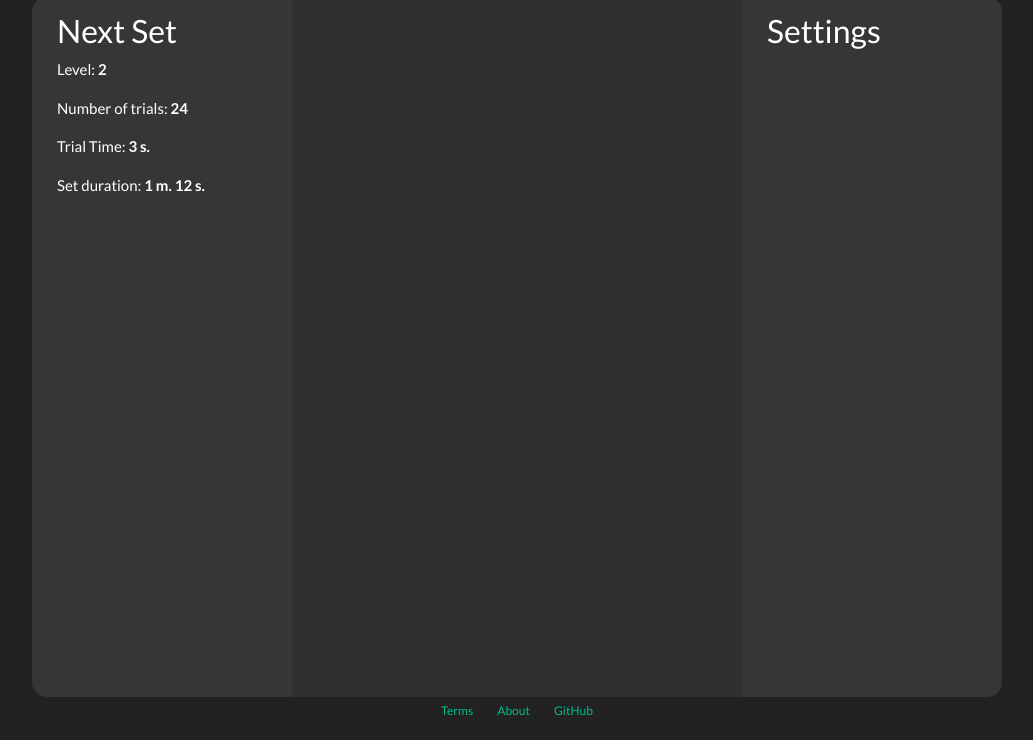
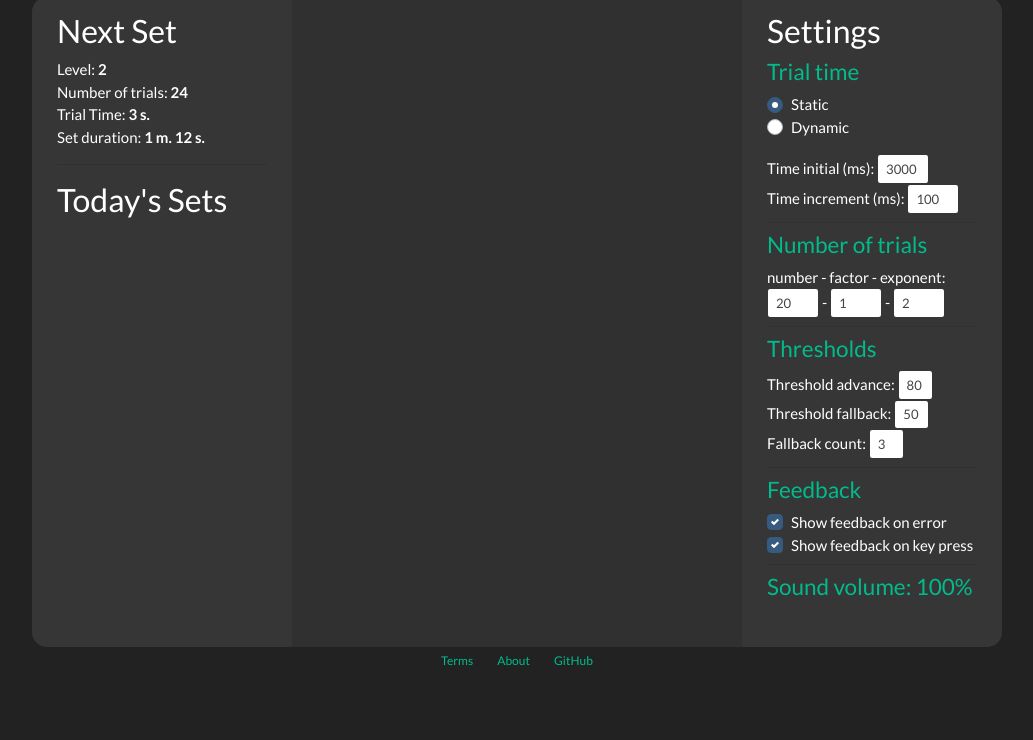
Before and after one commit to R9c8/dual-n-back-redux, a plain HTML site: page layouts/training.html in a window 1280 px wide. Shown: the part 88-828 px from the top of the page, without its empty margins (123-1156 px from the left). After the commit the page ends 800 px from the top, so only its background shows below. Drawn offline with Linux system fonts and the light colour scheme.

Commit message:
Layout update

```diff
--- a/layouts/css/main.css
+++ b/layouts/css/main.css
@@ -18,7 +18,7 @@ body {
 
 .main-content {
     width: 970px;
-    height: 700px;
+    height: 650px;
     background-color: #303030;
     border-radius: 15px;
     display: flex;
@@ -26,7 +26,7 @@ body {
 
 .left-sidebar {
     width: 260px;
-    height: 700px;
+    height: 650px;
     background-color: #363636;
     border-radius: 15px 0 0 15px;
     padding: 15px 25px;
@@ -34,10 +34,14 @@ body {
 
 .right-sidebar {
     width: 260px;
-    height: 700px;
+    height: 650px;
     background-color: #363636;
     border-radius: 0 15px 15px 0;
     padding: 15px 25px;
+}
+
+.settings-prop {
+    display: inline-block;
 }
 
 .game-content {
--- a/layouts/training.html
+++ b/layouts/training.html
@@ -15,14 +15,57 @@
         <div class="main-content">
           <div class="left-sidebar">
             <h3>Next Set</h3>
-            <p>Level: <span class="bold">2</span></p>
-            <p>Number of trials: <span class="bold">24</span></p>
-            <p>Trial Time: <span class="bold">3 s.</span></p>
-            <p>Set duration: <span class="bold">1 m. 12 s.</span></p>
+            <div>Level: <span class="bold">2</span></div>
+            <div>Number of trials: <span class="bold">24</span></div>
+            <div>Trial Time: <span class="bold">3 s.</span></div>
+            <div>Set duration: <span class="bold">1 m. 12 s.</span></div>
+            <hr class="my-3">
+            <h3>Today's Sets</h3>
           </div>
           <div class="game-content"></div>
           <div class="right-sidebar">
             <h3>Settings</h3>
+            <h4 style="color: #00bc8c;">Trial time</h4>
+            <div class="form-group">
+              <div class="custom-control custom-radio">
+                <input type="radio" id="customRadio1" name="customRadio" class="custom-control-input" checked="">
+                <label class="custom-control-label" for="customRadio1">Static</label>
+              </div>
+              <div class="custom-control custom-radio">
+                <input type="radio" id="customRadio2" name="customRadio" class="custom-control-input">
+                <label class="custom-control-label" for="customRadio2">Dynamic</label>
+              </div>
+            </div>
+            <div class="settings-prop">Time initial (ms):</div>
+            <input class="form-control form-control-sm" type="text" value="3000" id="inputSmall" style="width: 52px; display: inline-block;">
+            <div class="settings-prop">Time increment (ms):</div>
+            <input class="form-control form-control-sm" type="text" value="100" id="inputSmall" style="width: 52px; display: inline-block;">
+            <hr class="my-2">
+            <h4 style="color: #00bc8c;">Number of trials</h4>
+            <div class="settings-prop">number - factor - exponent:</div><br>
+            <input class="form-control form-control-sm" type="text" value="20" id="inputSmall" style="width: 52px; display: inline-block;"> -
+            <input class="form-control form-control-sm" type="text" value="1" id="inputSmall" style="width: 52px; display: inline-block;"> -
+            <input class="form-control form-control-sm" type="text" value="2" id="inputSmall" style="width: 52px; display: inline-block;">
+            <hr class="my-2">
+            <h4 style="color: #00bc8c;">Thresholds</h4>
+            <div class="settings-prop">Threshold advance:</div>
+            <input class="form-control form-control-sm" type="text" value="80" id="inputSmall" style="width: 35px; display: inline-block;">
+            <div class="settings-prop">Threshold fallback:</div>
+            <input class="form-control form-control-sm" type="text" value="50" id="inputSmall" style="width: 35px; display: inline-block;">
+            <div class="settings-prop">Fallback count:</div>
+            <input class="form-control form-control-sm" type="text" value="3" id="inputSmall" style="width: 35px; display: inline-block;">
+            <hr class="my-2">
+            <h4 style="color: #00bc8c;">Feedback</h4>
+            <div class="custom-control custom-checkbox">
+              <input type="checkbox" class="custom-control-input" id="customCheck1" checked="">
+              <label class="custom-control-label" for="customCheck1">Show feedback on error</label>
+            </div>
+            <div class="custom-control custom-checkbox">
+              <input type="checkbox" class="custom-control-input" id="customCheck2" checked="">
+              <label class="custom-control-label" for="customCheck2">Show feedback on key press</label>
+            </div>
+            <hr class="my-2">
+            <h4 style="color: #00bc8c;">Sound volume: 100%</h4>
           </div>
         </div>
       </main>
```
